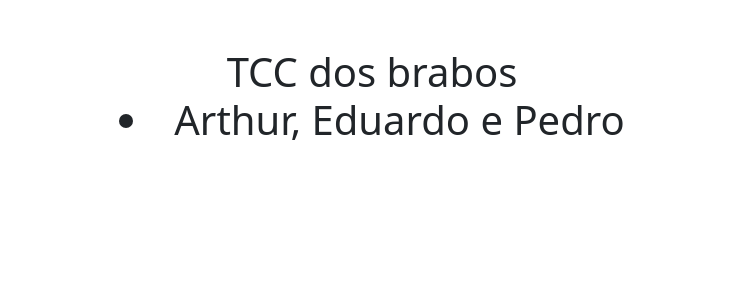
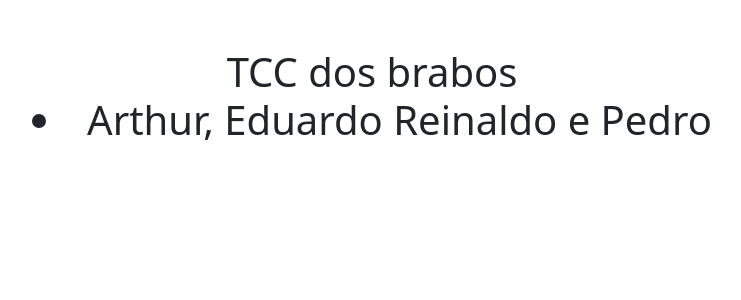
Before and after one commit to eduardoC-hub/corretor-provas, a SvelteKit app: page / in a window 1280 px wide. Shown: the top 300 px of the page, without its empty margins (268-1009 px from the left). Built offline with nearby package versions, Linux system fonts and the light colour scheme.

Commit message:
no meu computador nao aparece as paginas que foram criados, nao modifiquei nada nos codigos

```diff
--- a/src/routes/+page.svelte
+++ b/src/routes/+page.svelte
@@ -1,5 +1,5 @@
 <br>
 <br>
 <h1><center>TCC dos brabos
-<li>Arthur, Eduardo e Pedro</li>
+<li>Arthur, Eduardo Reinaldo e Pedro</li>
 </center></h1>
```
